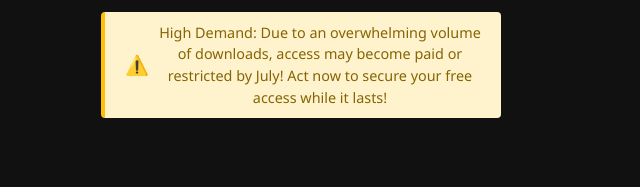
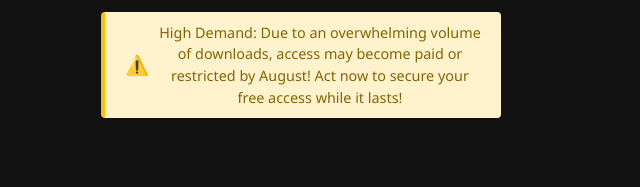
Before and after one commit to CrashPredictAI/download, a plain HTML site: page index.html in a window 1280 px wide. Shown: the part 484-671 px from the top of the page, 339-979 px from the left. Drawn offline with nearby package versions, Linux system fonts and the light colour scheme.

Commit message:
Update index.html

```diff
--- a/index.html
+++ b/index.html
@@ -119,7 +119,7 @@
       <a href="https://mega.nz/file/dmEiVBZD#DFWafBdNbvyLaHDYvlLgK5LGH8DY6_g39cP-os7zyww" class="btn btn-custom mt-4" target="_blank">Download Predictor</a>
       <div class="high-demand-notice">
         <span class="icon">⚠️</span>
-        <span>High Demand: Due to an overwhelming volume of downloads, access may become paid or restricted by July! Act now to secure your free access while it lasts!</span>
+        <span>High Demand: Due to an overwhelming volume of downloads, access may become paid or restricted by August! Act now to secure your free access while it lasts!</span>
       </div>
     </div>
   </section>
```
